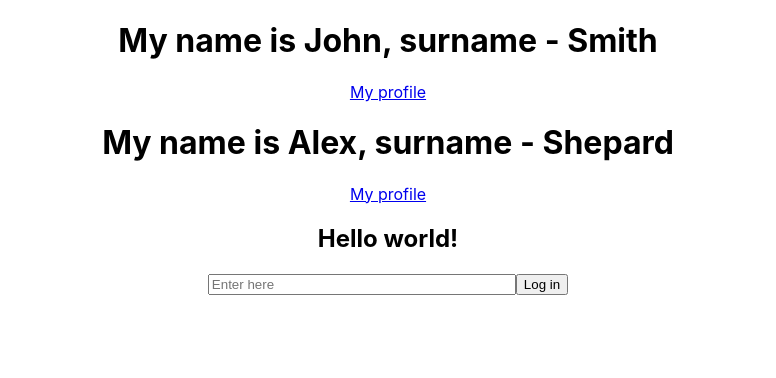
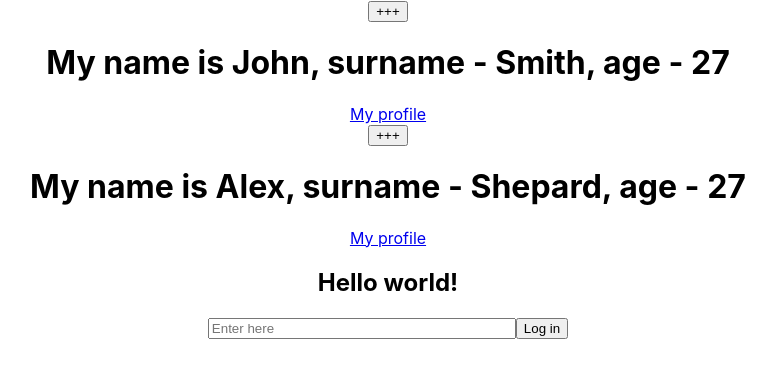
Before and after one commit to Vladimir84S/project, a React (Create React App) app in the folder 06 - Библиотека React. Базовый уровень/004 Create React App - создаем свое приложение/my-app/: page / in a window 1280 px wide. Shown: the top 378 px of the page, without its empty margins (252-1028 px from the left). Built offline with nearby package versions, Linux system fonts and the light colour scheme.

Commit message:
completed 06/013 lesson

```diff
--- a/06 - Библиотека React. Базовый уровень/004 Create React App - создаем свое приложение/my-app/src/App.js
+++ b/06 - Библиотека React. Базовый уровень/004 Create React App - создаем свое приложение/my-app/src/App.js
@@ -3,15 +3,33 @@
 import { Component, StrictMode } from 'react';
 import './App.css';
 
-function WhoAmi({ name, surname, link }) {
+class WhoAmI extends Component {
+  constructor(props) {
+    super(props);
+    this.state = {
+      years: 27,
+      text: '+++',
+    };
+  }
+
+  nextYear = () => {
+    this.setState((state) => ({
+      years: state.years + 1,
+    }));
+  };
+
+  render() {
+    const { name, surname, link } = this.props;
     return (
       <div>
+        <button onClick={this.nextYear}>{this.state.text}</button>
         <h1>
-        My name is {name()}, surname - {surname}
+          My name is {name}, surname - {surname}, age - {this.state.years}
         </h1>
         <a href={link}>My profile</a>
       </div>
     );
+  }
 }
 
 const Header = () => {
@@ -58,20 +76,8 @@
         link="facebook.com"
       />
       <WhoAmi name={{ firstName: 'Alex' }} surname="Shepard" link="vk.com" /> */}
-      <WhoAmi
-        name={() => {
-          return 'John';
-        }}
-        surname="Smith"
-        link="facebook.com"
-      />
-      <WhoAmi
-        name={() => {
-          return 'Alex';
-        }}
-        surname="Shepard"
-        link="vk.com"
-      />
+      <WhoAmI name="John" surname="Smith" link="facebook.com" />
+      <WhoAmI name="Alex" surname="Shepard" link="vk.com" />
 
       <StrictMode>
         <Header />
```
Lines whose indentation alone changed are shown as unchanged.
